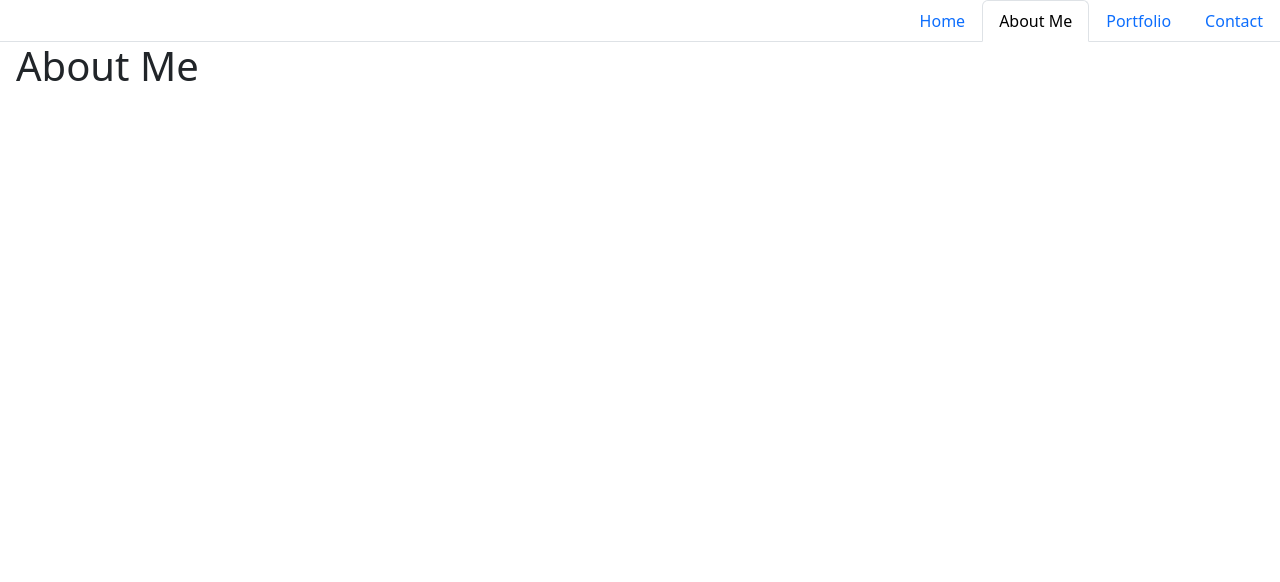
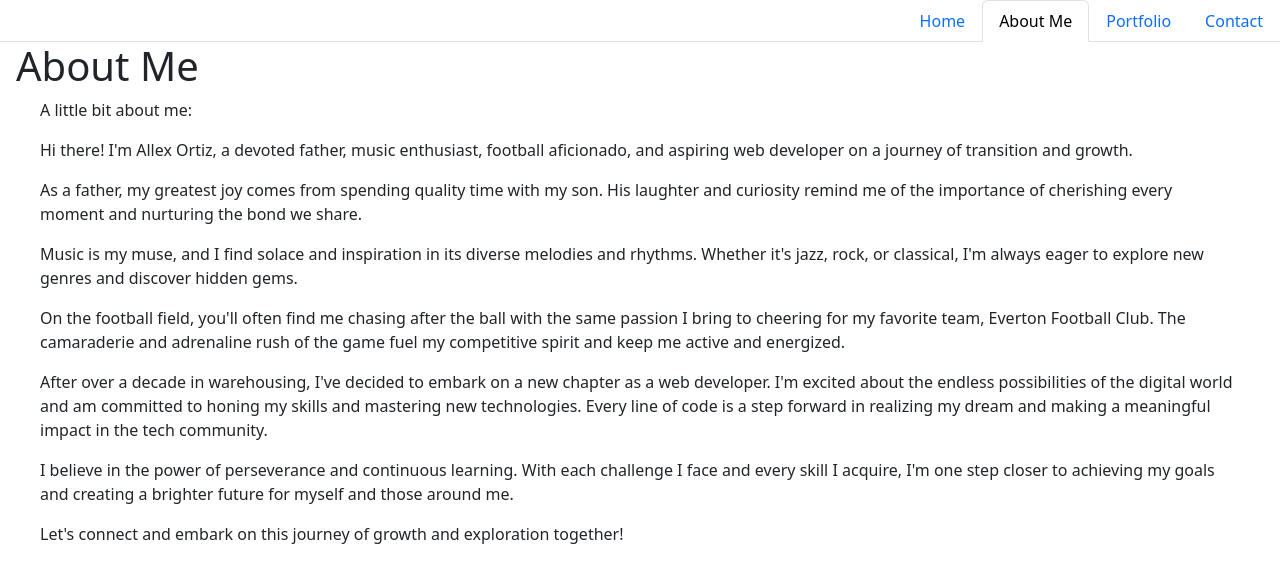
Before and after one commit to allexortiz/react-portfolio, a React (Vite) app: page /Aboutme in a window 1280 px wide. Shown: the top 582 px of the page. Built offline with nearby package versions, Linux system fonts and the light colour scheme.

Commit message:
added generalized About Me

```diff
--- a/src/pages/Aboutme.jsx
+++ b/src/pages/Aboutme.jsx
@@ -1,7 +1,48 @@
 export default function Aboutme() {
-    return (
-      <div>
-        <h1>About Me</h1>
+  return (
+    <div>
+      <h1>About Me</h1>
+      <div className='flex flex-col justify-center items-center w-full h-full'>
+        <div className='max-w-[1000px] w-full grid grid-cols-2 gap-8'>
+          <div className='sm:text-right pb-8 pl-4'>
+          </div>
+          <div></div>
+        </div>
+        <div className='max-w-[1000px] w-full grid sm:grid-cols-2 gap-8 px-4'>
+          <div className='sm:text-right text-4xl font-bold'>
+            <p>A little bit about me:</p>
+          </div>
+          <div>
+            <p>
+              Hi there! I'm Allex Ortiz, a devoted father, music enthusiast, football aficionado, and aspiring web developer on a journey of transition and growth.
+            </p>
+
+            <p>
+              As a father, my greatest joy comes from spending quality time with my son. His laughter and curiosity remind me of the importance of cherishing every moment and nurturing the bond we share.
+            </p>
+
+            <p>
+            Music is my muse, and I find solace and inspiration in its diverse melodies and rhythms. Whether it's jazz, rock, or classical, I'm always eager to explore new genres and discover hidden gems.
+          </p>
+
+          <p>
+            On the football field, you'll often find me chasing after the ball with the same passion I bring to cheering for my favorite team, Everton Football Club. The camaraderie and adrenaline rush of the game fuel my competitive spirit and keep me active and energized.
+          </p>
+
+          <p>
+            After over a decade in warehousing, I've decided to embark on a new chapter as a web developer. I'm excited about the endless possibilities of the digital world and am committed to honing my skills and mastering new technologies. Every line of code is a step forward in realizing my dream and making a meaningful impact in the tech community.
+          </p>
+
+          <p>
+            I believe in the power of perseverance and continuous learning. With each challenge I face and every skill I acquire, I'm one step closer to achieving my goals and creating a brighter future for myself and those around me.
+          </p>
+
+          <p>
+            Let's connect and embark on this journey of growth and exploration together!
+          </p>
+        </div>
       </div>
-    );
-  }
+    </div>
+    </div >
+  );
+};
--- a/src/pages/Contact.jsx
+++ b/src/pages/Contact.jsx
@@ -1,7 +1,7 @@
 export default function Contact() {
     return (
       <div>
-        <h1>Contact Information</h1>
+        <h1>Contact Me</h1>
       </div>
     );
   }
```
